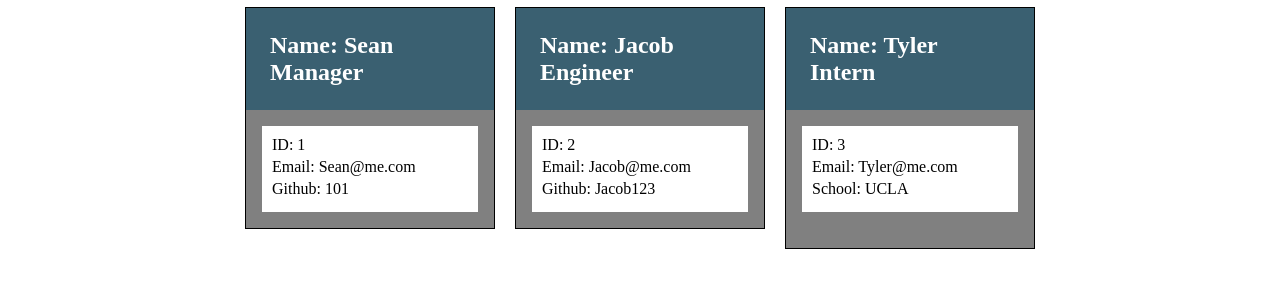
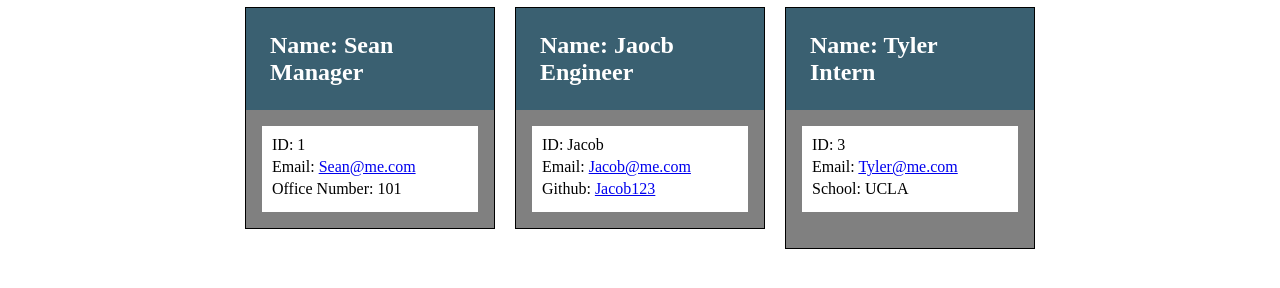
Before and after one commit to Seannzeribe/team-profile-generator, a website: page index.html in a window 1280 px wide. Shown: the part 60-348 px from the top of the page. Drawn offline with Linux system fonts and the light colour scheme.

Commit message:
made email and github links clickable

```diff
--- a/index.html
+++ b/index.html
@@ -17,19 +17,17 @@
   </h2>
         <div class="card-body">
             <strong>ID: 1</strong>
-
-            <p>Email: Sean@me.com</p>
-            <p>Github: 101</p>
+            <p>Email: <a href="mailto:Sean@me.com">Sean@me.com</a></p>
+            <p>Office Number: 101</p>
         </div>
     </div><div class="card">
-  <h2>Name: Jacob
+  <h2>Name: Jaocb
     <strong>Engineer</strong>
   </h2>
         <div class="card-body">
-            <strong>ID: 2</strong>
-
-            <p>Email: Jacob@me.com</p>
-            <p>Github: Jacob123</p>
+            <strong>ID: Jacob</strong>
+            <p>Email: <a href="mailto:Jacob@me.com	">Jacob@me.com	</a></p>
+            <p>Github: <a href="https://github.com/Jacob123" target="_blank">Jacob123</a></p>
         </div>
     </div><div class="card">
 
@@ -39,7 +37,7 @@
 
     <div class="card-body">
     <strong>ID: 3</strong>
-    <p>Email: Tyler@me.com</p>
+    <p>Email: <a href="mailto:Tyler@me.com">Tyler@me.com</a></p>
     <p>School: UCLA</p>
     </div>
     </div>
--- a/style.css
+++ b/style.css
@@ -56,3 +56,7 @@ h1 {
   display: block;
   margin-bottom: 4px;
 }
+
+.card .card-body a{
+  display: inline;
+}
```
Also changed, not shown: src/generateHTML.js (+5 -7 lines).
